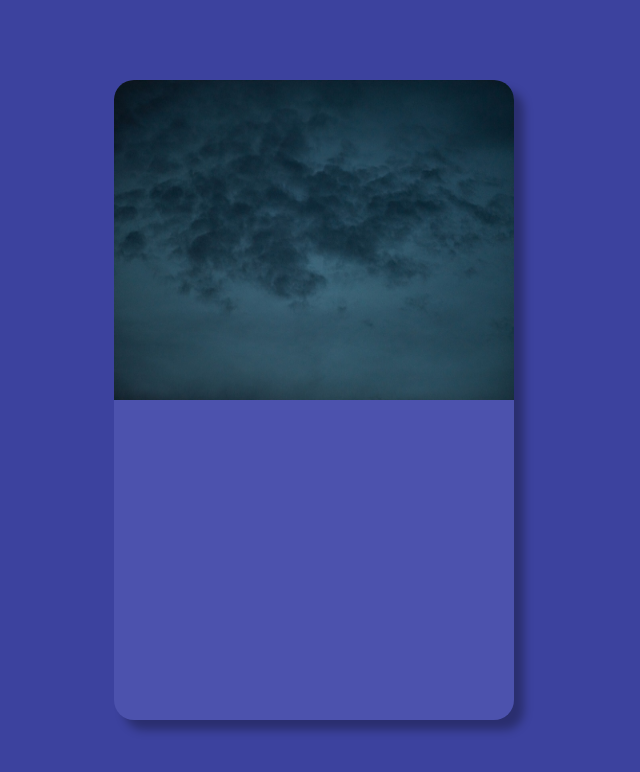
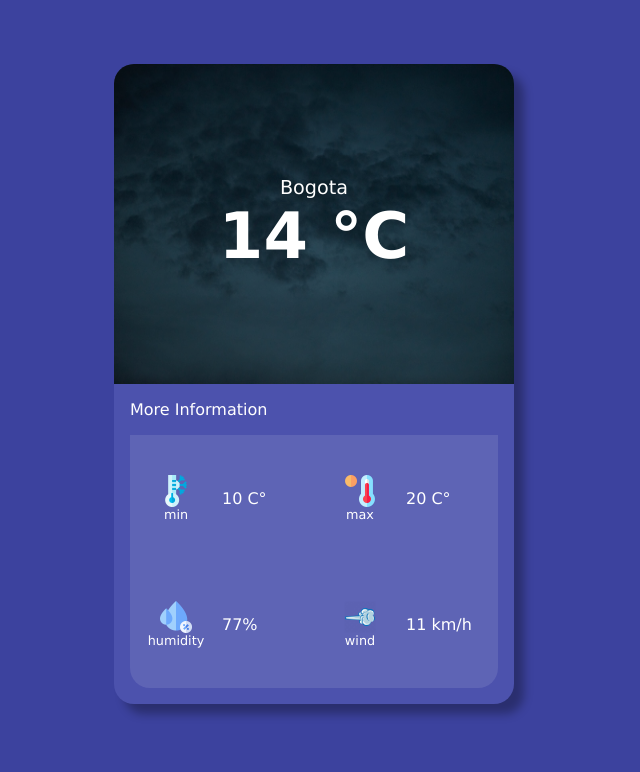
Before and after one commit to jasonccode/WeatherAPI, an Angular app: page / in a window 1280 px wide. Shown: the top 772 px of the page, without its empty margins (326-966 px from the left). Built offline with nearby package versions, Linux system fonts and the light colour scheme.

Commit message:
Ajustes styles

```diff
--- a/src/app/app.component.html
+++ b/src/app/app.component.html
@@ -2,8 +2,48 @@
   <div class="upper-data">
     <img src="./assets/hot.jpg" *ngIf="14 > 15" />
     <img src="./assets/cold.jpg" *ngIf="14 <= 15" />
+
+    <div class="weather-data">
+      <div class="location">Bogota</div>
+      <div class="temperature">{{ 14.4 | number : "1.0-0" }} °C</div>
+    </div>
   </div>
-  <div class="lower-data"></div>
+
+  <div class="lower-data">
+    <div class="more-info-label">More Information</div>
+    <div class="more-info-container">
+      <div class="info-block">
+        <div class="info-block-label">
+          <img src="../assets/min.png" />
+          <span>min</span>
+        </div>
+        <div class="info-block-value">10 C°</div>
+      </div>
+      <div class="info-block">
+        <div class="info-block-label">
+          <img src="../assets/max.png" />
+          <span>max</span>
+        </div>
+        <div class="info-block-value">20 C°</div>
+      </div>
+      <div class="info-block">
+        <div class="info-block-label">
+          <img src="../assets/humidity.png" />
+          <span>humidity</span>
+        </div>
+        <div class="info-block-value">77%</div>
+      </div>
+      <div class="info-block">
+        <div class="info-block-label">
+          <img src="../assets/wind.png" />
+          <span>wind</span>
+        </div>
+        <div class="info-block-value">11 km/h</div>
+      </div>
+    </div>
+  </div>
 </div>
 
+<div class="lower-data"></div>
+
 <router-outlet></router-outlet>
--- a/src/styles.css
+++ b/src/styles.css
@@ -41,10 +41,93 @@ body {
   border-top-left-radius: 20px;
   border-top-right-radius: 20px;
 }
-.upper-data img{
+
+.lower-data {
+  position: relative;
+  overflow: hidden;
+  width: 100%;
+  height: 50%;
+  border-bottom-left-radius: 20px;
+  border-bottom-right-radius: 20px;
+  padding: 1em;
+  display: flex;
+  flex-direction: column;
+}
+.upper-data img {
   position: absolute;
   top: 0;
   left: 0;
   width: 100%;
   height: 100%;
 }
+
+.weather-data {
+  position: relative;
+  z-index: 1;
+  width: 100%;
+  height: 100%;
+  background-color: var(--shadow-dark);
+  display: flex;
+  flex-direction: column;
+  align-items: center;
+  justify-content: center;
+}
+
+.location {
+  color: var(--white);
+  text-align: center;
+  font-size: 1.2rem;
+}
+
+.temperature {
+  color: var(--white);
+  font-size: 4em;
+  text-align: center;
+  font-weight: 900;
+}
+
+.more-info-label {
+  color: var(--white);
+}
+
+.more-info-container {
+  flex: 1;
+  background-color: var(--shadow-light);
+  border-bottom-left-radius: 20px;
+  border-bottom-right-radius: 20px;
+  margin-top: 1em;
+  display: flex;
+  flex-direction: row;
+  flex-wrap: wrap;
+}
+
+.info-block {
+  width: 50%;
+  display: flex;
+  flex-direction: row;
+}
+
+.info-block-label {
+  width: 50%;
+  display: flex;
+  flex-direction: column;
+  justify-content: center;
+  align-items: center;
+}
+
+.info-block-label img {
+  width: 2em;
+}
+
+.info-block-label span {
+  color: var(--white);
+  font-size: 0.8em;
+}
+
+.info-block-value {
+  width: 50%;
+  display: flex;
+  justify-content: flex-start;
+  align-items: center;
+  color: var(--white);
+}
```
